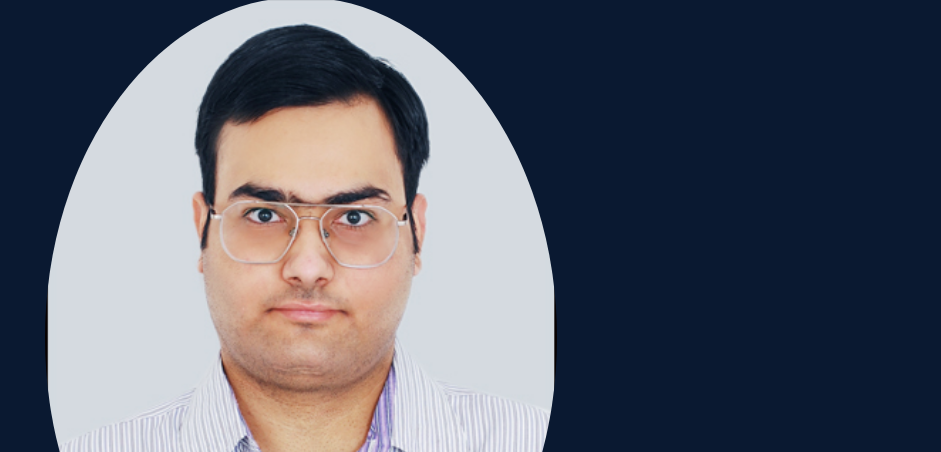
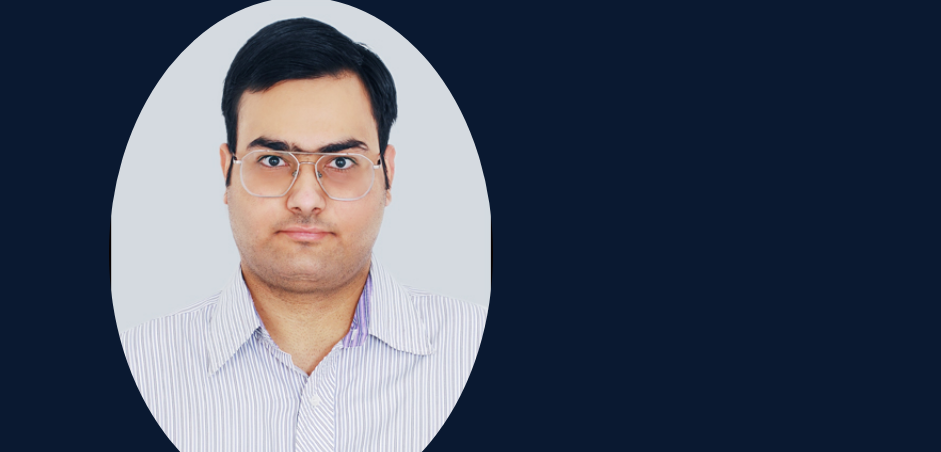
Before and after one commit to ankurmohla/My-Resume, a plain HTML site: page index.html in a window 1280 px wide. Shown: the part 348-800 px from the top of the page, without its empty margins (339-1280 px from the left). Drawn offline with nearby package versions, Linux system fonts and the light colour scheme.

Commit message:
Update styles.css

```diff
--- a/styles.css
+++ b/styles.css
@@ -108,8 +108,8 @@ hr {
   padding: 2px 0px;
 }
 .my-pic {
-  width: 40%;
-  border-radius: 75%;
+  width: 30%;
+  border-radius: 65%;
 }
 .navbar-nav {
   margin-right: auto;
```
